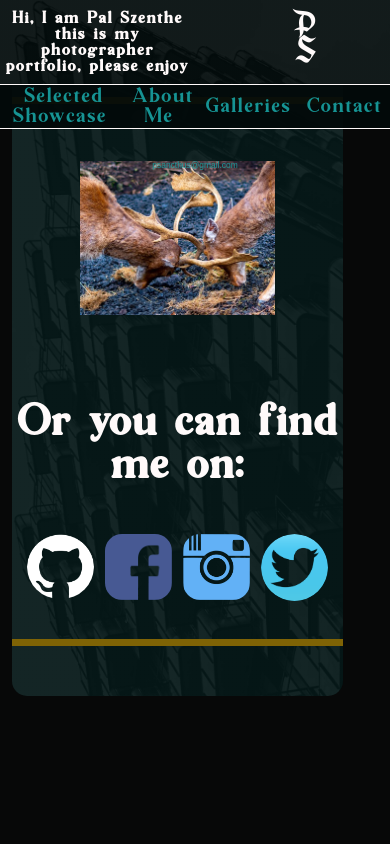
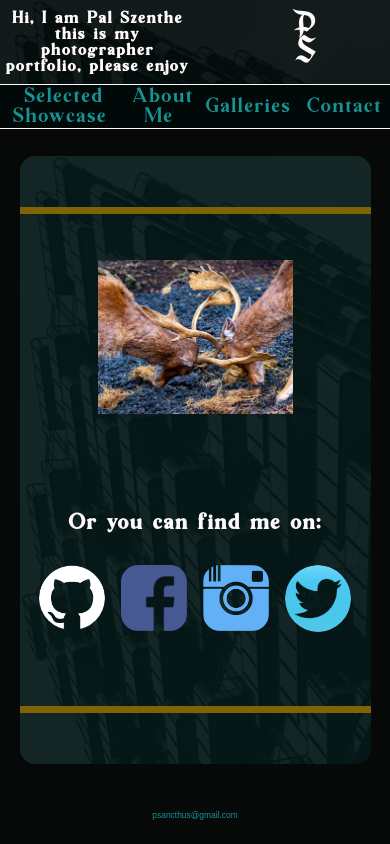
Before and after one commit to Mr-Psmith/photo-portf, a React (Create React App) app: page /contact in a window 390 px wide. Built offline with nearby package versions, Linux system fonts and the light colour scheme.

Commit message:
lil awdad

```diff
--- a/src/pages/contact.module.css
+++ b/src/pages/contact.module.css
@@ -135,13 +135,21 @@
 }
 
 @media (max-width: 1200px) {
-    .contactMain {
-        left: 10vw;
+    .contactUnvisibleblock1,
+    .contactUnvisibleblock2__icons__h1 {
+        font-size: 0.8rem;
+    }
+    .contactUnvisibleblock1_1 input {
+        font-size: 1rem;
+    }
+    .formContactMessageTextarea {
+        font-size: 1rem;
     }
 }
 @media (max-width: 700px) {
-    .contactMain {
-        top: 3vh;
+    .contactUnvisibleblock1,
+    .contactUnvisibleblock2__icons__h1 {
+        font-size: 0.7rem;
     }
     .contactUnvisibleblock2 .picPlus {
         width: 30vw;
@@ -154,15 +162,6 @@
     }
 }
 @media (max-width: 600px) {
-
-    .contactMain {
-        position: fixed;
-        top: 3vh;
-        left: 3vw;
-        width: 85vw;
-        height: 75vh;
-        font-size: 1.4rem;
-    }
 
     .contactUnvisibleblock1,
     .contactUnvisibleblock2 {
@@ -193,17 +192,18 @@
     }
 }
 @media(max-width: 300px) {
-    .contactMain {
-        top: 3vh;
-        left: -5vw;
-        width: 90vw;
-        height: 80vh;
+    .picPlus {
+
+    }
+    .contactUnvisibleblock1,
+    .contactUnvisibleblock2__icons__h1 {
+        font-size: 0.5rem;
     }
     .contactUnvisibleblock2 .fac,
     .contactUnvisibleblock2 .inst,
     .contactUnvisibleblock2 .github,
     .contactUnvisibleblock2 .twitter {
-        width: 17vw;
+        width: 14vw;
     }
 
 }
```
